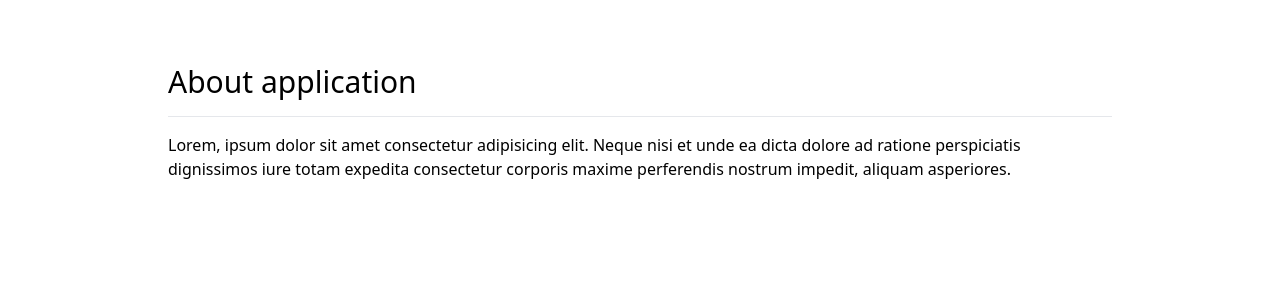
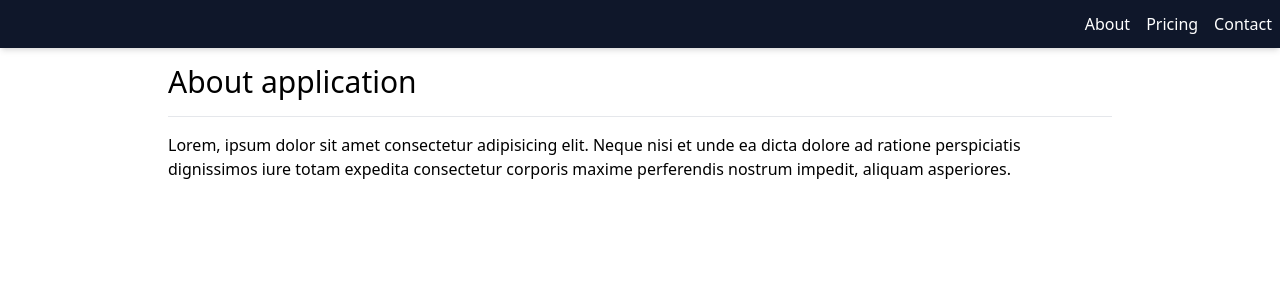
Before and after one commit to lumusitech/frontend-angular-pro-zoneless-pokemon-ssr-app, an Angular app: page /about in a window 1280 px wide. Shown: the top 300 px of the page. Built offline with nearby package versions, Linux system fonts and the light colour scheme.

Commit message:
feat: add navbar

```diff
--- a/src/app/app.component.html
+++ b/src/app/app.component.html
@@ -1,4 +1,4 @@
-<!-- TODO: add navbar -->
-<div class="container flex m-auto w-3/4 mt-16 px-2">
+<navbar />
+<div class="flex m-auto w-3/4 mt-16 px-2">
   <router-outlet />
 </div>
--- a/src/app/app.component.ts
+++ b/src/app/app.component.ts
@@ -1,10 +1,11 @@
 import { ChangeDetectionStrategy, Component } from '@angular/core';
 import { RouterOutlet } from '@angular/router';
+import { NavbarComponent } from './share/components/navbar/navbar.component';
 
 @Component({
   selector: 'app-root',
   standalone: true,
-  imports: [RouterOutlet],
+  imports: [RouterOutlet, NavbarComponent],
   templateUrl: './app.component.html',
   styleUrl: './app.component.css',
   changeDetection: ChangeDetectionStrategy.OnPush,
--- a/src/app/pages/about/about-page.component.ts
+++ b/src/app/pages/about/about-page.component.ts
@@ -1,6 +1,7 @@
 import { ChangeDetectionStrategy, Component } from '@angular/core';
 
 @Component({
+  selector: 'about-page',
   standalone: true,
   imports: [],
   templateUrl: './about-page.component.html',
--- a/src/app/pages/contact/contact-page.component.ts
+++ b/src/app/pages/contact/contact-page.component.ts
@@ -1,6 +1,7 @@
 import { ChangeDetectionStrategy, Component } from '@angular/core';
 
 @Component({
+  selector: 'contact-page',
   standalone: true,
   imports: [],
   templateUrl: './contact-page.component.html',
--- a/src/app/pages/pricing/pricing-page.component.ts
+++ b/src/app/pages/pricing/pricing-page.component.ts
@@ -1,6 +1,7 @@
 import { ChangeDetectionStrategy, Component } from '@angular/core';
 
 @Component({
+  selector: 'pricing-page',
   standalone: true,
   imports: [],
   templateUrl: './pricing-page.component.html',
--- /dev/null
+++ b/src/app/share/components/navbar/navbar.component.html
@@ -0,0 +1,7 @@
+<nav
+  class="absolute top-0 z-50 flex justify-end w-full gap-4 px-2 py-3 text-white shadow-md bg-slate-900"
+>
+  <a class="hover:underline" routerLink="/about">About</a>
+  <a class="hover:underline" routerLink="/pricing">Pricing</a>
+  <a class="hover:underline" routerLink="/contact">Contact</a>
+</nav>
--- /dev/null
+++ b/src/app/share/components/navbar/navbar.component.ts
@@ -0,0 +1,11 @@
+import { ChangeDetectionStrategy, Component } from '@angular/core';
+import { RouterLink } from '@angular/router';
+
+@Component({
+  selector: 'navbar',
+  standalone: true,
+  imports: [RouterLink],
+  templateUrl: './navbar.component.html',
+  changeDetection: ChangeDetectionStrategy.OnPush,
+})
+export class NavbarComponent {}
```
